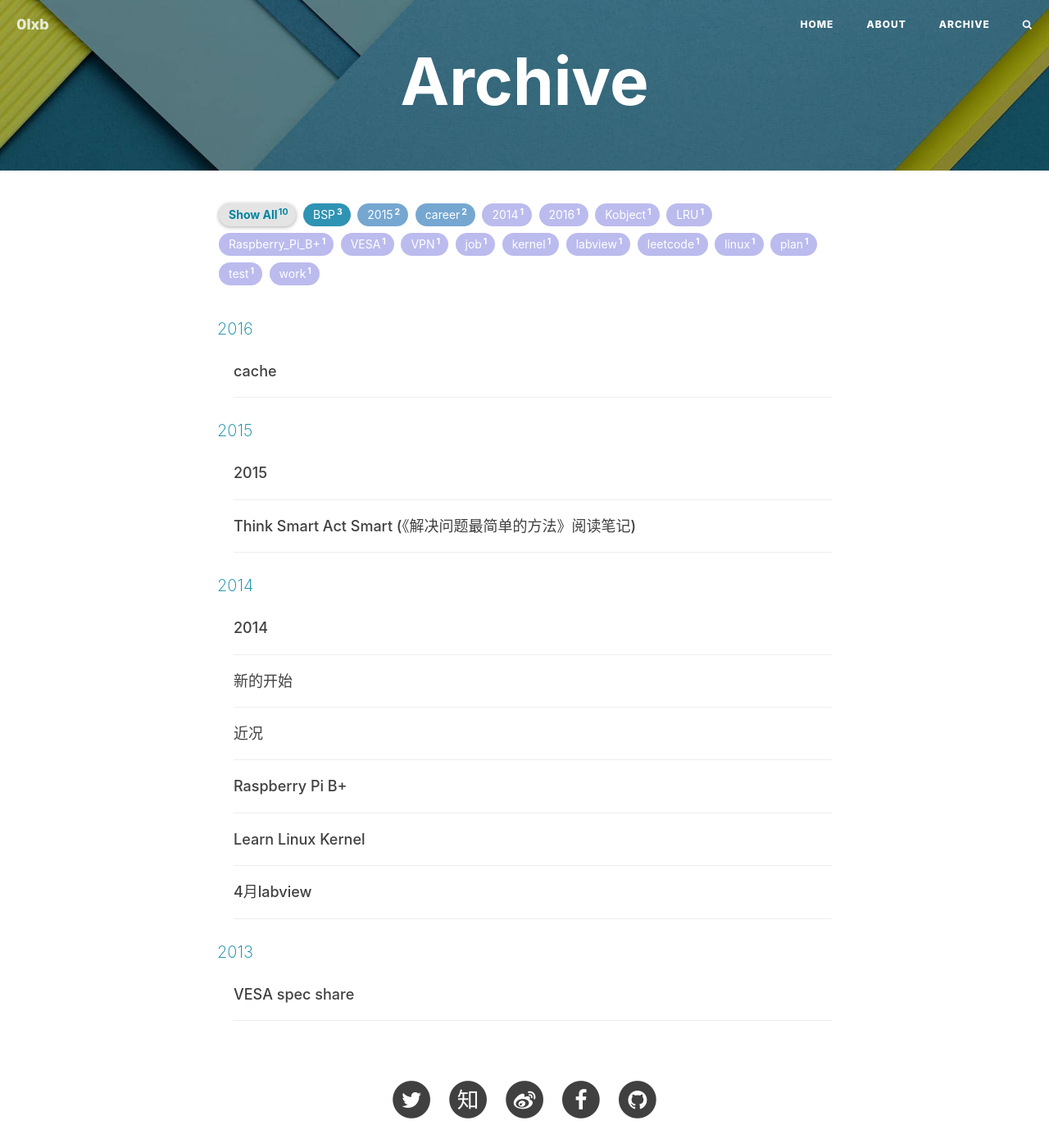
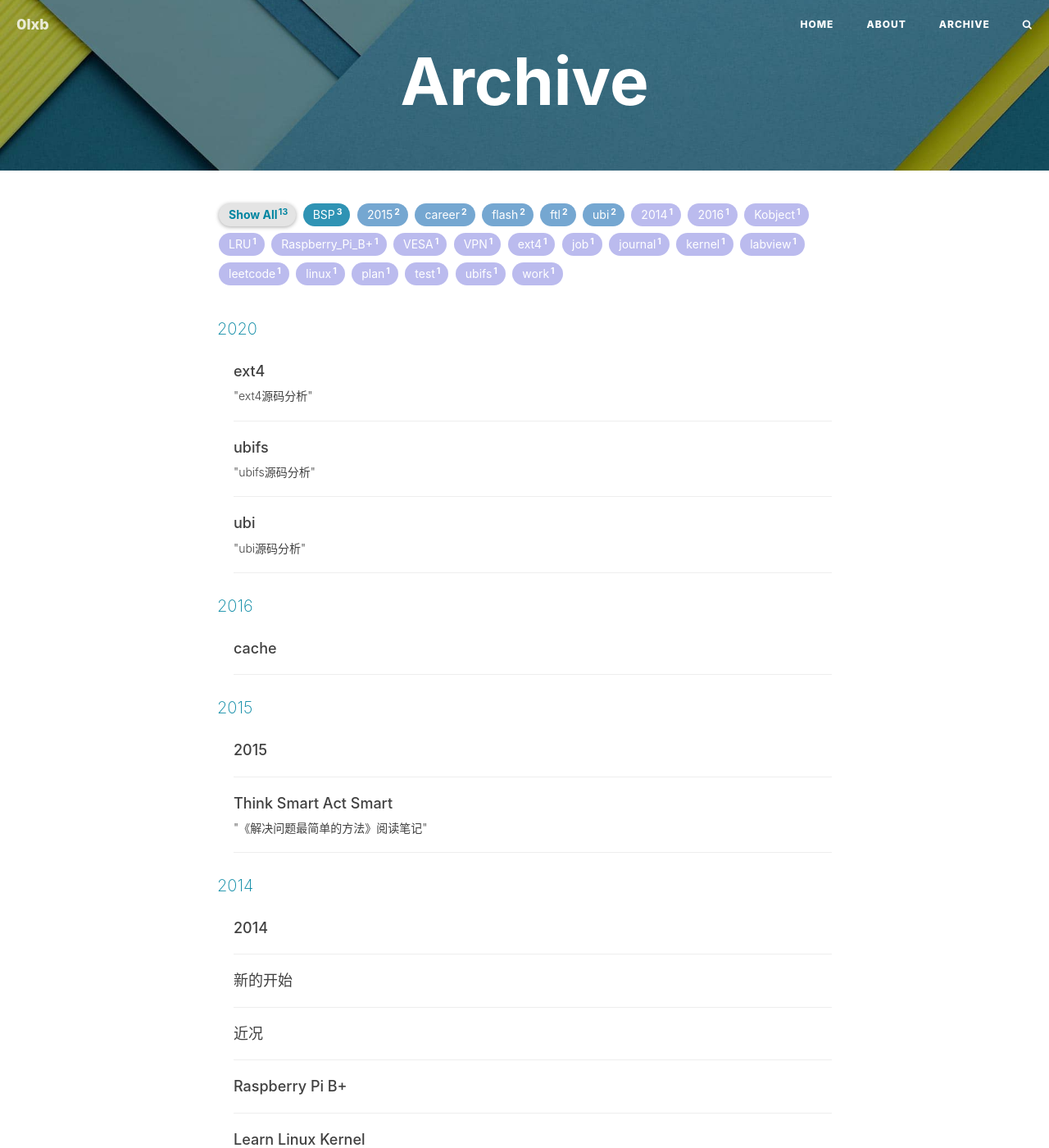
Before and after one commit to luoxiaobing/luoxiaobing.github.io, a Jekyll site: the page built from archive.html, in a window 1280 px wide and 1400 px high. Shown: the whole window at 82% size. Built offline with Jekyll 4.4.1, drawn with Linux system fonts in a browser that asks for light colours; nearby versions of some CDN libraries; comment, search, counter and statistics services are not loaded.

```diff
--- /dev/null
+++ b/_posts/2020-08-08-ubi.md
@@ -0,0 +1,17 @@
+---
+layout:     post
+title:      "ubi"
+subtitle:   " \"ubi源码分析\""
+author:     "qiuxi"
+catalog: true
+tags:
+    - ubi
+    - flash
+    - ftl
+---
+
+### ubi架构图
+
+### 代码量
+
+### 代码结构
--- /dev/null
+++ b/_posts/2020-08-09-ubifs.md
@@ -0,0 +1,18 @@
+---
+layout:     post
+title:      "ubifs"
+subtitle:   " \"ubifs源码分析\""
+author:     "qiuxi"
+catalog: true
+tags:
+    - ubi
+    - flash
+    - ftl
+    - ubifs
+---
+
+### ubifs架构图
+
+### 代码量
+
+### 代码结构
--- /dev/null
+++ b/_posts/2020-08-10-ext4.md
@@ -0,0 +1,16 @@
+---
+layout:     post
+title:      "ext4"
+subtitle:   " \"ext4源码分析\""
+author:     "qiuxi"
+catalog: true
+tags:
+    - ext4
+    - journal
+---
+
+### ext4架构图
+
+### 代码量
+
+### 代码结构
```
Also changed, not shown: _doc/template.md (added, +12 -0 lines), _posts/2015-04-26-Think-Smart-Act-Smart.md (+2 -3 lines).
